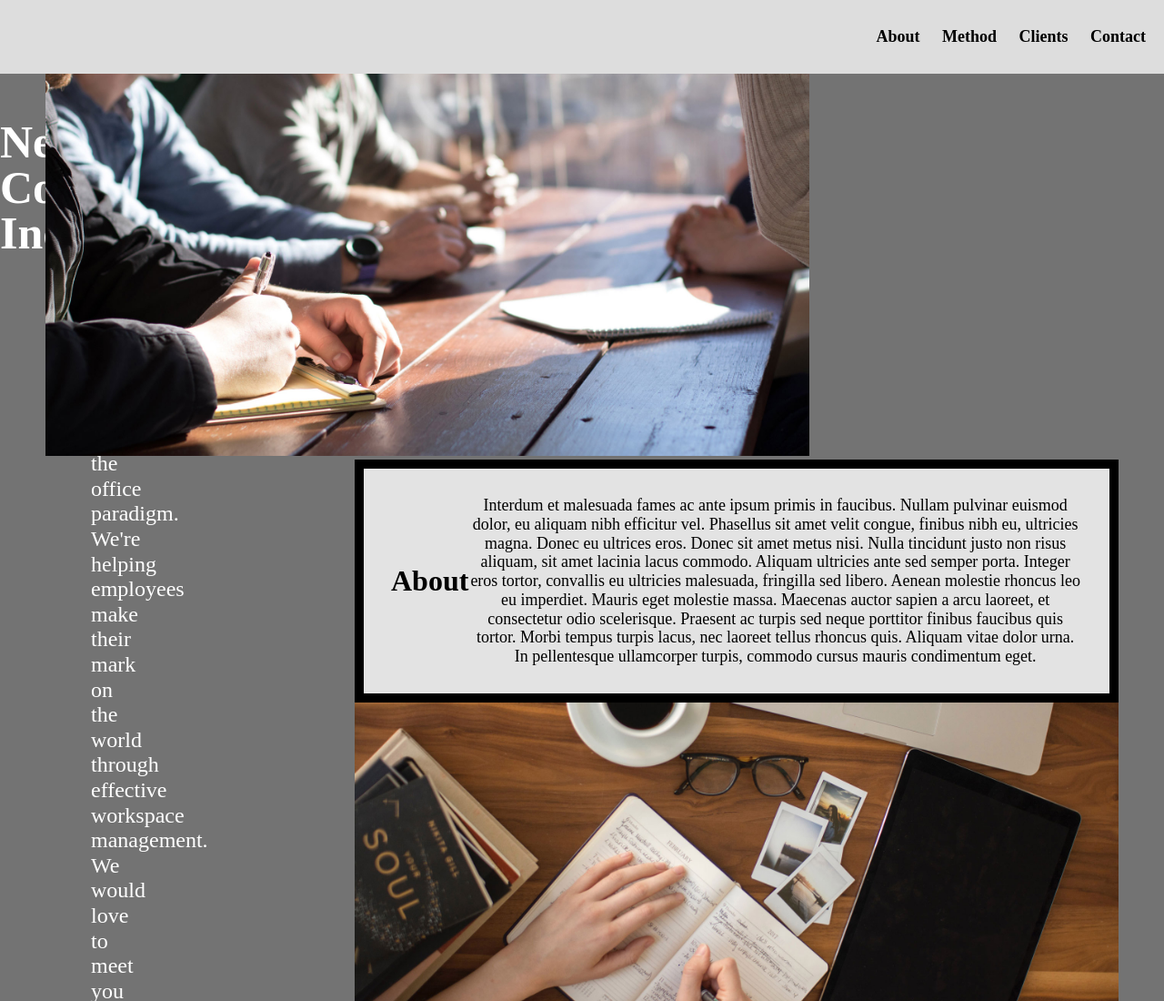
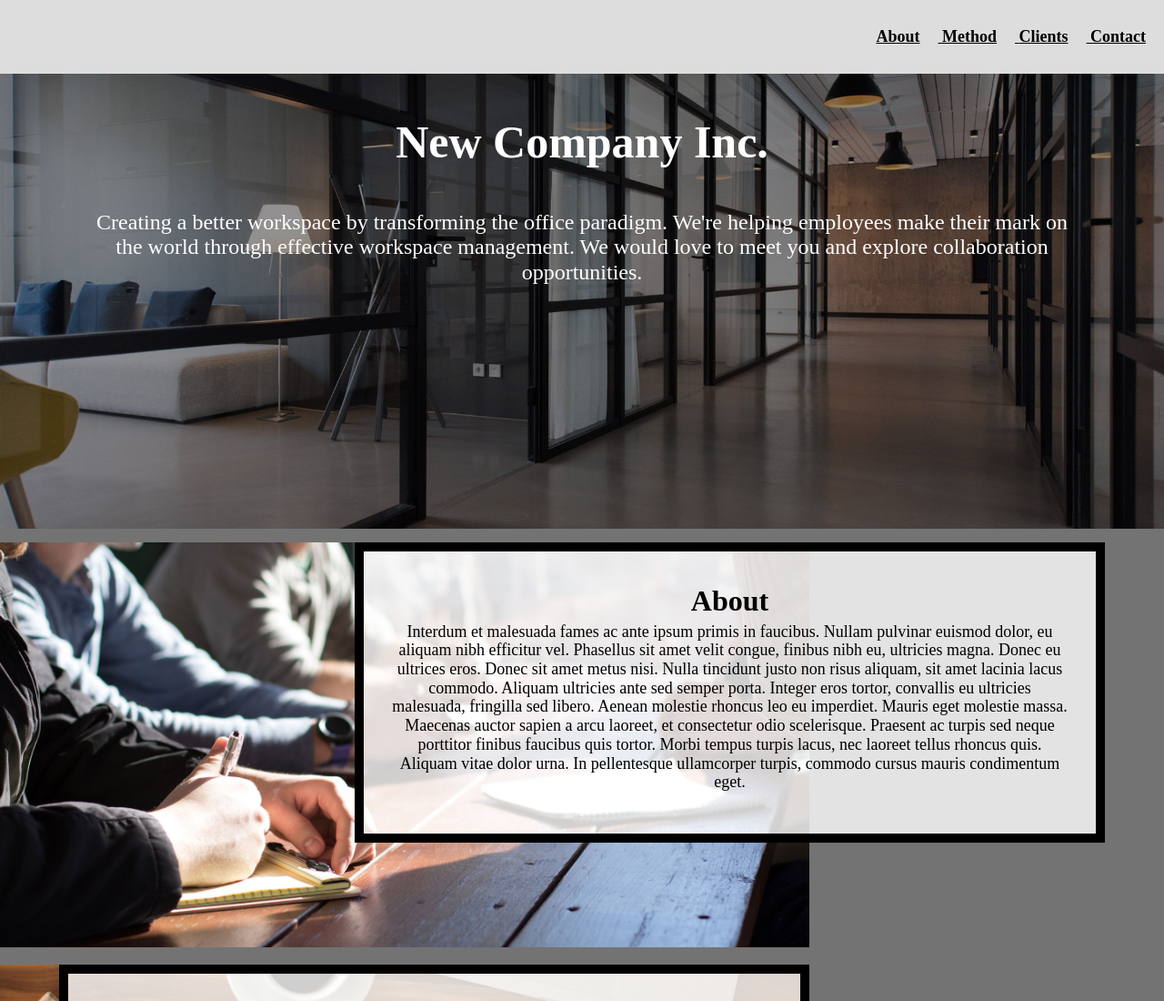
Before and after one commit to huangyuyao/responsive-grid, a plain HTML site: page index.html in a window 1280 px wide. Shown: the top 1100 px of the page at 91% size. Drawn offline with Linux system fonts and the light colour scheme.

Commit message:
Add files via upload

```diff
--- a/css/style.css
+++ b/css/style.css
@@ -116,7 +116,7 @@ footer{
 /* Step 1: Write selector/rule property to add an underline when
 links in the navigation are in the hover or focus state.*/
 
-nav a:hover, nav a:focus {
+nav:hover, nav:focus {
   text-decoration: underline;
 }
 
@@ -148,33 +148,37 @@ img{
   width: 100%;
 }
 
-@media (max-width: 799px) {
+
   .container {
     display: grid;
     grid-template-columns: 1fr 5fr 1fr;
     gap: 15px;
   }
-}
+
 
 
 /* Step 5: Write selector/rule property to add the background image to the
 first div in the grid  and place it in the grid. */
 
-@media (max-width: 799px) {
-  .container > :first-child {
-    grid-column: span 3;
+
+  .container div:first-child {
+    grid-column: 1/-1;
     min-height: 500px;
-    background-image: url("../images/header.jpg");
-    background-attachment: fixed;
+
+  background-image: url("../images/header.jpg");
+  background-attachment: fixed;
+  background-position: center;
+  background-repeat: no-repeat;
+  background-size: cover;
   }
-}
+
 
 /* Steps 6 and 7: Write the selector/rule properties to add place the next elements in the next
  four rows in the grid. */
 
       /*This will be a lot of rules.... but be strategic and combine seletors*/
 
-      @media (max-width: 799px) {
+
         .about, .method, .clients, .contact {
           grid-column-start: 2;
           grid-column-end: span 1;
@@ -195,14 +199,13 @@ first div in the grid  and place it in the grid. */
         .method-image { grid-row-start: 3; }
         .clients-image { grid-row-start: 4; }
         .contact-image { grid-row-start: 5; }
-      }
+
 
 
 
  /* Step 8: Write the selector/rule property to style the .text-block class. */
 
  .text-block {
-  display: flex;
   align-items: center;
   justify-content: center;
   max-height: 250px;
@@ -221,22 +224,22 @@ first div in the grid  and place it in the grid. */
       text-align: right;
       padding: 30px 0;
     }
-  }
+
 
 
   /* Step 10: Write the selector/rule property to update the .container class */
 
-  @media (min-width: 800px) {
+
     .container {
       display: grid;
       grid-template-columns: 50px auto 500px auto 50px;
     }
-  }
+
 
 
   /* Steps 11 and 12: Update the grid-column property of the grid's children (where-needed)*/
 
-  @media (min-width: 800px) {
+
     .about, .clients, .method-image, .contact-image {
       grid-column: 3 / span 2;
     }
@@ -244,9 +247,6 @@ first div in the grid  and place it in the grid. */
     .method, .contact, .about-image, .clients-image {
       grid-column: 2 / span 2;
     }
-  }
-
-  @media (max-width: 799px) {
     .about-image, .method-image, .clients-image, .contact-image {
       grid-column: 1 / span 3;
       max-height: 600px;
```
